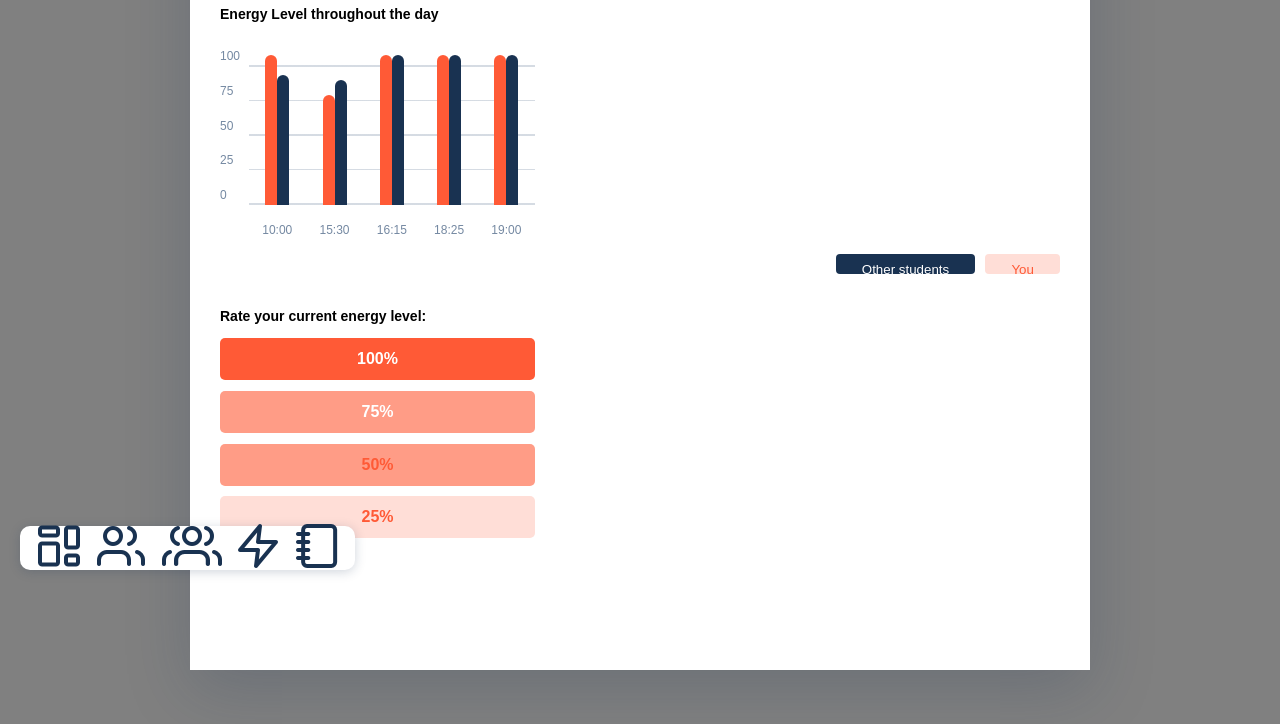
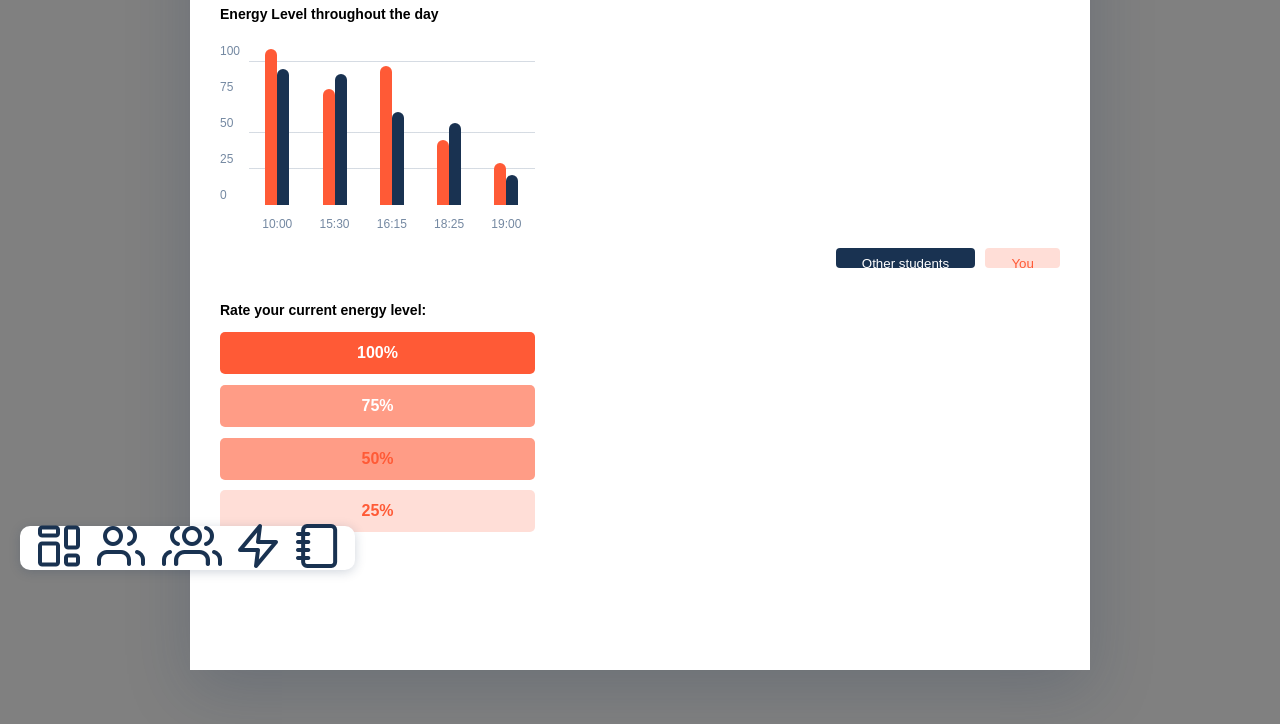
Before and after one commit to Domischwarz-exercises/group_app, a website: page energy.html in a window 1280 px wide. Shown: the part 210-934 px from the top of the page. Drawn offline with Linux system fonts and the light colour scheme.

Commit message:
graph completed

```diff
--- a/sass/components/_graph.scss
+++ b/sass/components/_graph.scss
@@ -3,10 +3,9 @@
     width: 31.5rem;
     height: 20.8rem;
     display: grid;
-    grid-template-rows: repeat(6, 1fr);
+    grid-template-rows: repeat(5, 1fr) 0.8fr;
     grid-template-columns: 0.5fr repeat(5, 1fr);
     margin-bottom: 1.4rem;
-    margin-top: 0.6rem;
 }
 
 .graph__yaxis {
@@ -48,7 +47,7 @@
   grid-row: 5;
   grid-row: span 5;
   background-size: auto auto;
-  background-image: repeating-linear-gradient(180deg, transparent, transparent 33px, rgba(117, 137, 162, 0.3) 33px, rgba(117, 137, 162, 0.3) 34.6px);
+  background-image: repeating-linear-gradient(180deg, transparent, transparent 35px, rgba(117, 137, 162, 0.3) 35px, rgba(117, 137, 162, 0.3) 35.7px);
 }
 
 .graph__barorange {
@@ -78,7 +77,27 @@
 }
 
 .bar-5 {
+    margin-top: 70%;
+}
 
+.bar-6 {
+    margin-top: 150%;
+}
+
+.bar-7 {
+    margin-top: 200%;
+}
+
+.bar-8 {
+    margin-top: 170%;
+}
+
+.bar-9 {
+    margin-top: 240%;
+}
+
+.bar-10 {
+    margin-top: 260%;
 }
 
 .graph__xaxis {
```
Also changed, not shown: css/style.css.
